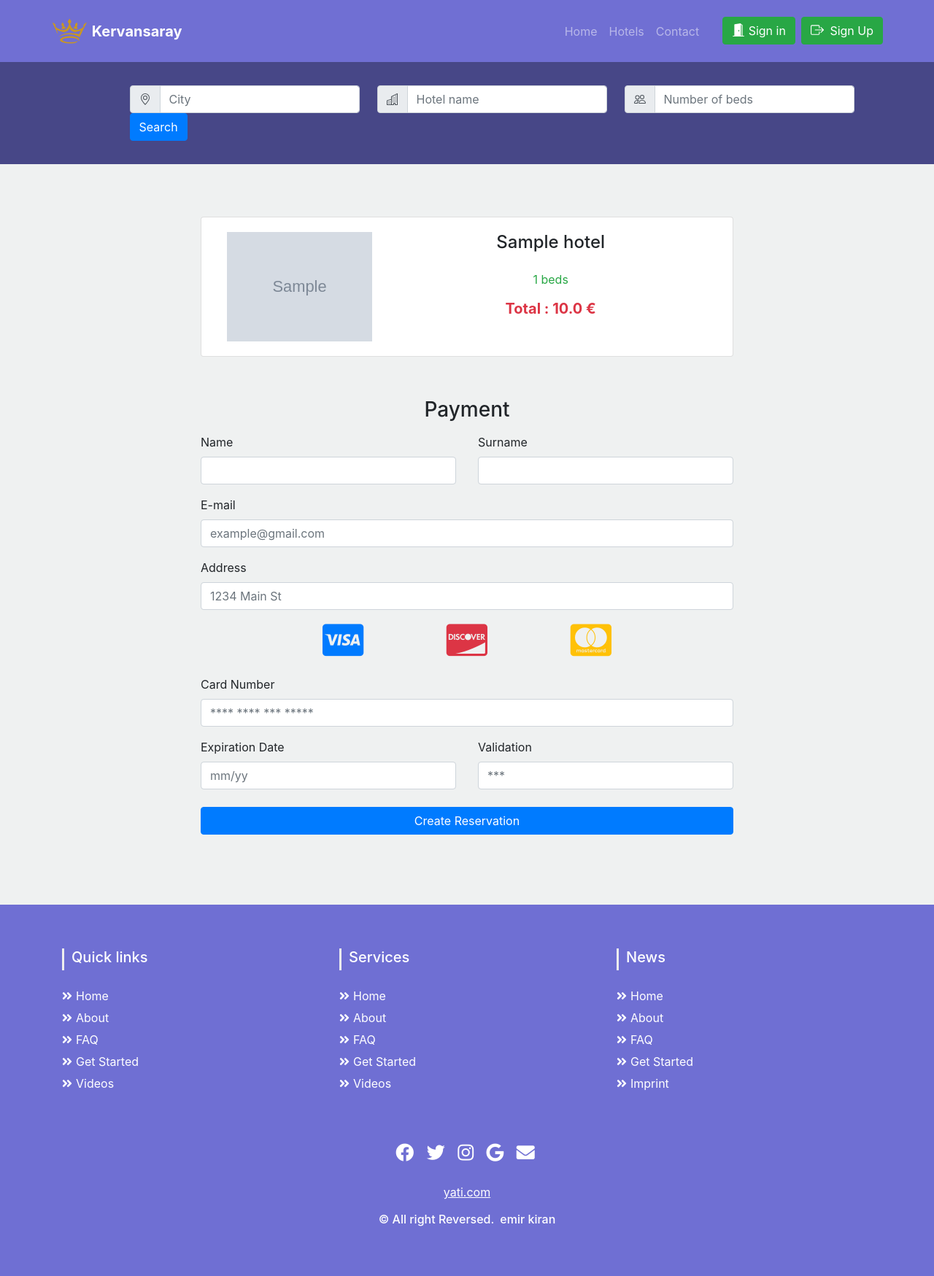
After one commit to EmirKIRAN/hotel-management-system, a Django app: template hotelSystem_con/templates/reservation.html in a window 1280 px wide. The commit adds this page. Shown: the whole page at 73% size. Run offline with Django 3.2, Linux system fonts and the light colour scheme; tables that the repository leaves empty hold one stand-in row (values such as "Sample post"); the template is opened without the code that fills it: values that come from a table or form of the project are taken from there, most other values are stand-ins (such as "Sample title", 1, 10 or a date in 2020); grey boxes marked "Sample" are stand-in pictures; some libraries are stand-ins or nearby versions.

Commit message:
created reservation form

```diff
--- /dev/null
+++ b/hotelSystem_con/hotels/forms.py
@@ -0,0 +1,31 @@
+from django import forms
+from . models import Reservation
+
+class ReservationForm(forms.ModelForm):
+    to_first_name = forms.CharField(widget=forms.TextInput(attrs={
+        'class' : 'form-control',
+        'required' : 'required'
+    }))
+    to_last_name = forms.CharField(widget=forms.TextInput(attrs={
+        'class' : 'form-control',
+        'required' : 'required'
+    }))
+    address = forms.CharField(widget=forms.TextInput(attrs={
+        'class' : 'form-control',
+        'required' : 'required',
+        'placeholder' : '1234 Main St'
+    }))
+    card_number = forms.CharField(widget=forms.TextInput(attrs={
+        'class' : 'form-control',
+        'required' : 'required',
+        'placeholder' : '**** **** *** *****'
+    }))
+    email = forms.EmailField(widget=forms.EmailInput(attrs={
+        'class' : 'form-control',
+        'required' : 'required',
+        'placeholder' : 'example@gmail.com'
+    }))
+
+    class Meta:
+        model = Reservation
+        fields = ['to_first_name', 'to_last_name', 'address', 'card_number', 'email']
--- a/hotelSystem_con/hotels/models.py
+++ b/hotelSystem_con/hotels/models.py
@@ -41,4 +41,4 @@ class Reservation(models.Model):
     email = models.EmailField(verbose_name="Mail adresi")
 
     def __str__(self):
-        return self.first_name
+        return self.to_first_name
--- a/hotelSystem_con/hotels/urls.py
+++ b/hotelSystem_con/hotels/urls.py
@@ -1,10 +1,11 @@
 from django.urls import path
 from . import views
-from hotels.views import HotelListView
+from hotels.views import HotelListView, ReservationView
 
 urlpatterns = [
     path('', HotelListView.as_view(), name="hotels"),
     path('search/', views.search, name="search"),
+    path('reservation/<int:pk>/', ReservationView.as_view(), name="reservation"),
     path('<slug:hotel_slug>/', views.hotel_detail, name="hotel_detail"),
     path('<slug:hotel_slug>/<int:room_id>/', views.room_detail, name="room_detail"),
 ]
--- /dev/null
+++ b/hotelSystem_con/templates/reservation.html
@@ -0,0 +1,81 @@
+{% extends 'partials/_base_main.html' %}
+{% load static %}
+
+{% block title %}{{title}}{% endblock title %}
+
+{% block content %}
+
+        <!-- Modal -->
+        <div class="container mt-5">
+            <div class="row justify-content-center align-items-center">
+                <div class="col-md-8 mt-4 mb-5">
+                    <div class="card">
+                        <div class="card-body">
+                            <div class="col-md-4 d-inline-block">
+                                <img src="{{room.image.url}}" alt="" class="img-fluid">
+                            </div>
+                            <div class="col-md-8 d-inline-block float-right text-center">
+                                <h4 class="card-title mb-4">{{room.hotel.name}}</h4>
+                                <p class="text-success">{{room.number_of_beds}} beds</p>
+                                <h5 class="text-danger font-weight-bold"> Total : {{room.price}} €</h5>
+                            </div>
+                        </div>
+                    </div>
+                </div>
+            </div>
+        </div>
+        <h3 class="display text-center mt-2">Payment</h3>
+        <div class="container">
+            <div class="row justify-content-center align-content-center">
+                <div class="col-md-8 mb-5">
+                    <form class="row g-3" action="" method="POST">
+                        {% csrf_token %}
+                        <div class="col-md-6 mt-2">
+                            <label for="surname" class="form-label">Name</label>
+                            {{form.to_first_name}}
+                        </div>
+                        <div class="col-md-6 mt-2">
+                            <label for="surname" class="form-label">Surname</label>
+                            {{form.to_last_name}}
+                        </div>
+                        <div class="col-12 mt-3">
+                            <label for="email" class="form-label">E-mail</label>
+                            {{form.email}}
+                        </div>
+                        <div class="col-12 mt-3">
+                            <label for="adress" class="form-label">Address</label>
+                            {{form.address}}
+                        </div>
+                        <hr>
+                        <div class="col-md-4 mt-3">
+                            <i class="fab fa-cc-visa text-primary float-right" style="font-size: 50px;"></i>
+                        </div>
+                        <div class="col-md-4 mt-3 text-center">
+                            <i class="fab fa-cc-discover text-danger" style="font-size: 50px;"></i>
+                        </div>
+                        <div class="col-md-4 mt-3">
+                            <i class="fab fa-cc-mastercard text-warning float-left" style="font-size: 50px;"></i>
+                        </div>
+                        <div class="col-md-12 mt-4">
+                            <label for="card_number" class="form-label">Card Number</label>
+                            {{form.card_number}}
+                        </div>
+                        <div class="col-md-6 mt-3">
+                            <label for="ex_date" class="form-label">Expiration Date</label>
+                            <input type="text" class="form-control" id="ex_date" placeholder="mm/yy" required>
+                        </div>
+                        <div class="col-md-6 mt-3">
+                            <label for="valid" class="form-label">Validation</label>
+                            <input type="text" class="form-control" id="valid" placeholder="***" required>
+                        </div>
+                        <div class="col-12 mt-4">
+                            <button type="submit" class="btn btn-primary btn-block">Create Reservation</button>
+                        </div>
+                    </form>
+                </div>
+            </div>
+
+        </div>
+    <!-- Modal end-->
+
+{% endblock %}
```
Also changed, not shown: hotelSystem_con/hotels/views.py (+25 -1 lines), hotelSystem_con/templates/hotels.html (+8 -0 lines), hotelSystem_con/templates/room.html (+2 -65 lines).
